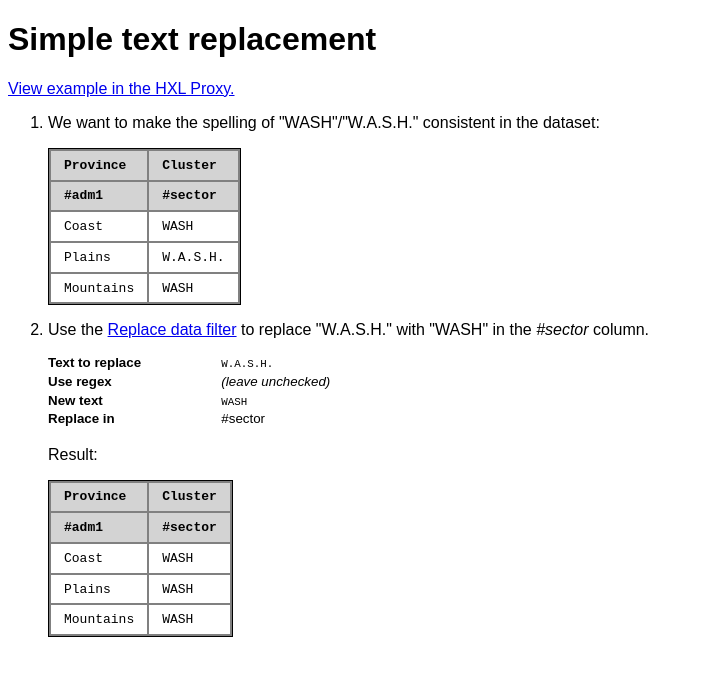
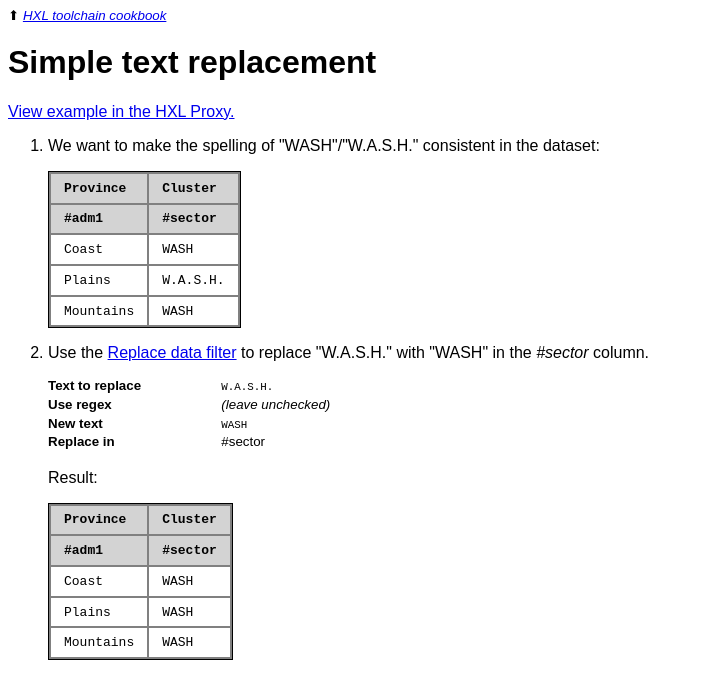
Before and after one commit to HXLStandard/hxl-cookbook, a plain HTML site: page docs/simple-replace.html in a window 1280 px wide. Shown: the whole page, without its empty margins (0-703 px from the left). Drawn offline with Linux system fonts and the light colour scheme.

Commit message:
Added up navigation.

```diff
--- a/docs/simple-replace.html
+++ b/docs/simple-replace.html
@@ -5,6 +5,10 @@
     <link rel="stylesheet" href="style.css"/>
   </head>
   <body>
+    <nav role="navigation" aria-label="up">
+      &#x2B06;
+      <cite><a href=".">HXL toolchain cookbook</a></cite>
+    </nav>
     <h1>Simple text replacement</h1>
     <p>
       <a href="https://proxy.hxlstandard.org/data/edit?dest=data_edit&amp;filter01=replace&amp;replace-pattern01=W.A.S.H.&amp;replace-value01=WASH&amp;replace-tags01=%23sector&amp;url=https%3A%2F%2Fhxlstandard.github.io%2Fhxl-cookbook%2Fexamples%2Fsimple-replace-01.csv" target="_blank">View example in the HXL Proxy.</a>
--- a/docs/style.css
+++ b/docs/style.css
@@ -1,5 +1,9 @@
 body {
     font-family: sans-serif;
+}
+
+nav[aria-label="up"] {
+    font-size: 83.333333%;
 }
 
 ol[role="navigation"] li {
```
Also changed, not shown: docs/splitting.html (+4 -0 lines).
